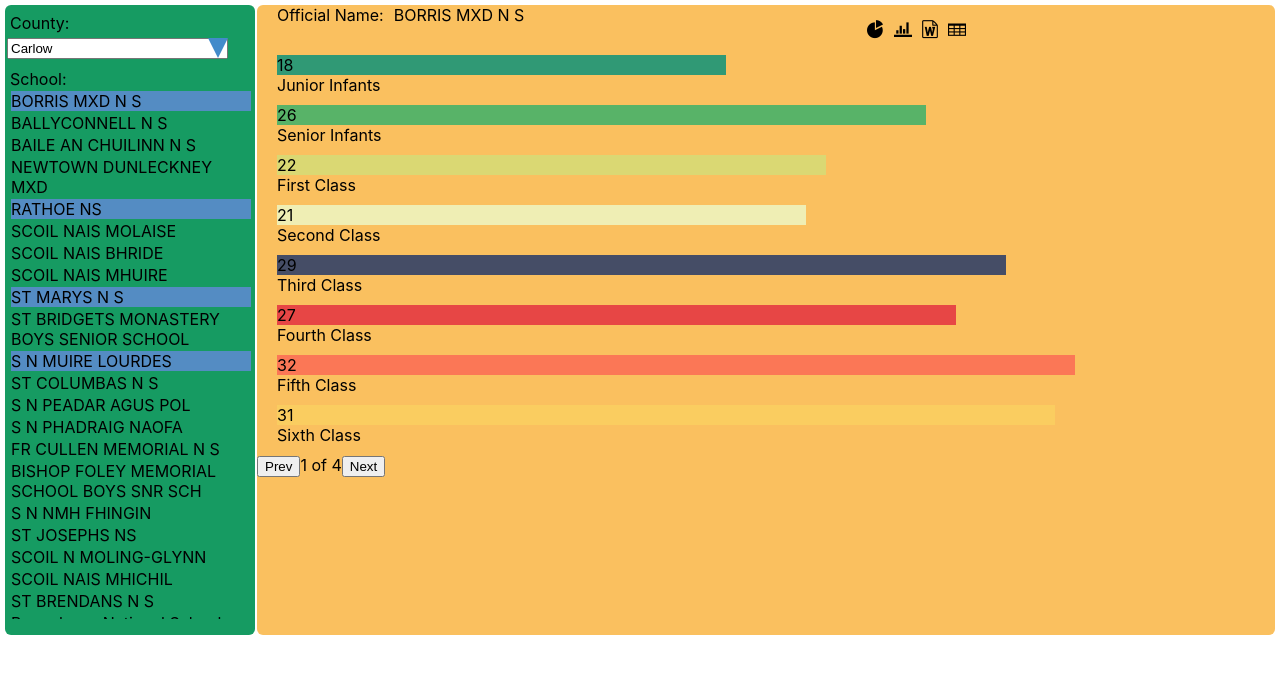
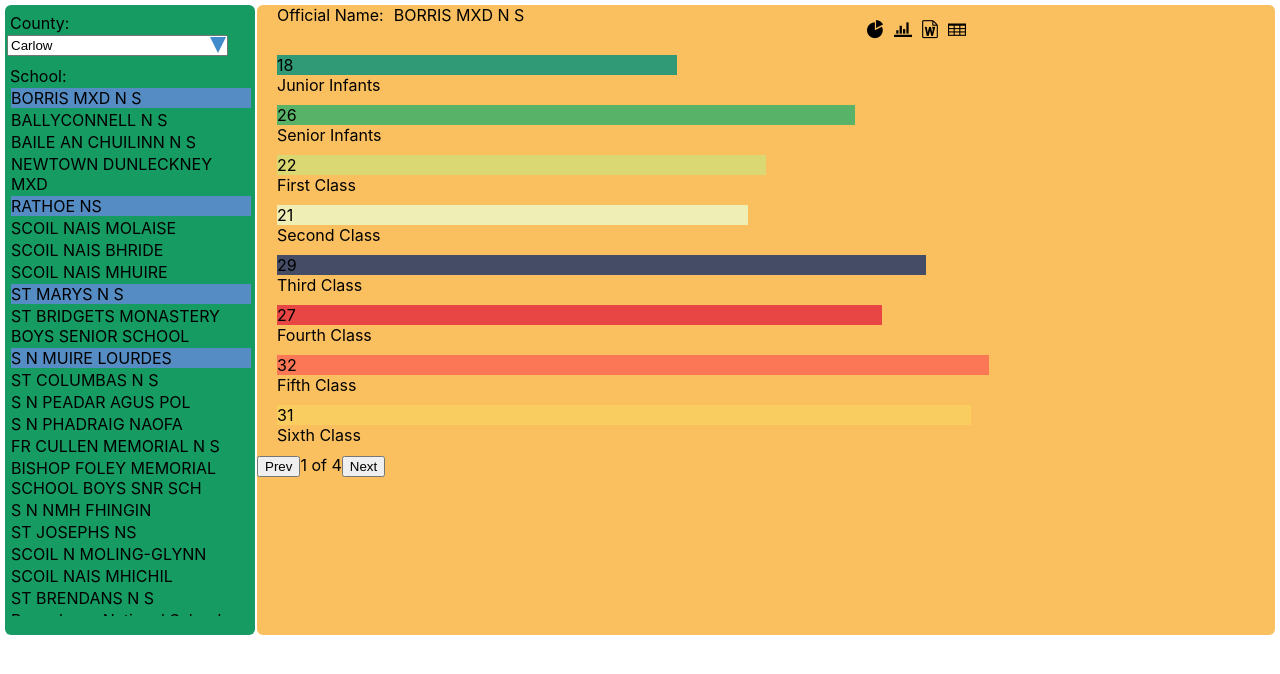
Before and after one commit to jimuyouyou/ieschools, a React (Create React App) app: page /home in a window 1280 px wide. Both pictures are taken after a click on the element 907 px from the left and 29 px from the top of the page. Shown: the top 674 px of the page. Built offline with nearby package versions, Linux system fonts and the light colour scheme.

Commit message:
bar chart animation

```diff
--- a/src/components/BarChart.tsx
+++ b/src/components/BarChart.tsx
@@ -51,7 +51,7 @@ export function BarChart(props: BarChartProps) {
   const row = rows ? rows[rowInd] : []
   const cells = row?.filter((r: CellType) => typeof r.desc !== 'string' && !['total', 'd'].includes(r.id));
   const cellValues = cells?.map((cell: CellType) => cell.desc);
-  console.log('cells', cells);
+  // console.log('cells', cells);
   // const totalCell = row.find((r: CellType) => 'total' === r.id);
   const total: number = getMaxBarVal(cellValues);
   const generalHeader = headers?.find((header) => header.id === 'officialName');
--- a/src/styles/barchart.scss
+++ b/src/styles/barchart.scss
@@ -1,10 +1,20 @@
+@keyframes animateThis {
+  0% {
+    width: 0px;
+  }
+
+  // 10% {
+  //   width: 10%;
+  // }
+}
+
 .bar-chart-wrapper {
   .bar-general-label {
-    margin-left: 20px;
+    margin-left  : 20px;
     margin-bottom: 30px;
 
     .label-name {
-      display: inline-block;
+      display     : inline-block;
       margin-right: 10px;
     }
 
@@ -19,7 +29,11 @@
     .bar-wrapper {
       margin: 10px 0;
 
-      .bar-bar {}
+      .bar-bar {
+        transition: width 3s;
+        animation          : animateThis 3s ease-in;
+        animation-fill-mode: forwards;
+      }
 
       .bar-label {}
     }
--- a/src/styles/dropdown.scss
+++ b/src/styles/dropdown.scss
@@ -17,9 +17,10 @@
     border-right: 10px solid transparent;
     border-top  : 20px solid $light-blue;
     position    : relative;
-    right       : 20px;
-    top         : 5px;
+    right       : 22px;
+    top         : 4px;
     cursor      : pointer;
+    zoom        : 0.8;
   }
 
   .dropdown-items {
```
